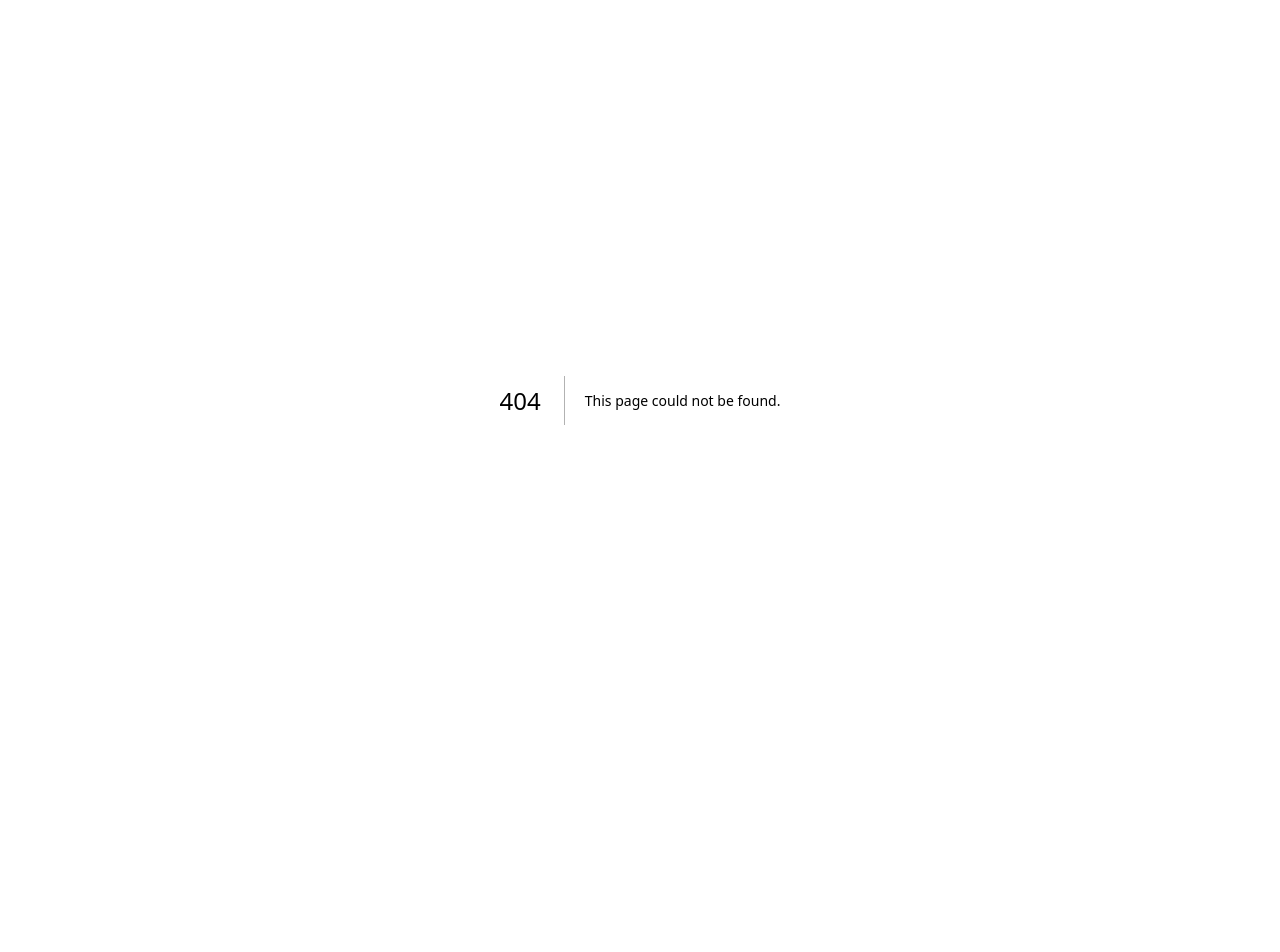
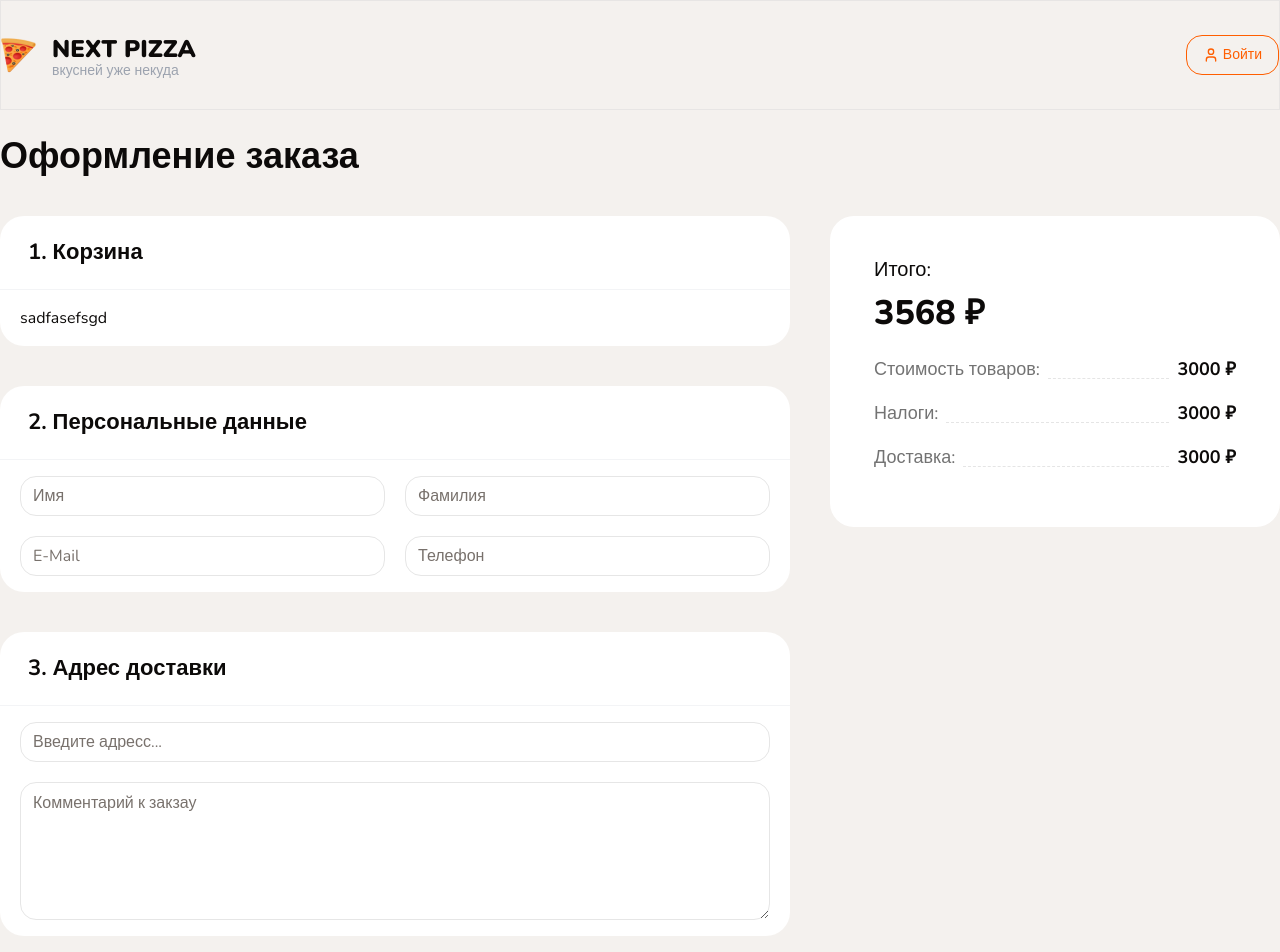
Before and after one commit to AndrewChernoff/next_pizza, a Next.js app: page /order in a window 1280 px wide. Before the commit this address had no page. Shown: the top 952 px of the page. Before the commit the page ends 800 px from the top, so only its background shows below. Built offline with nearby package versions, Linux system fonts and the light colour scheme.

Commit message:
add: order page

```diff
--- /dev/null
+++ b/app/(order)/layout.tsx
@@ -0,0 +1,14 @@
+import { Header } from "@/shared/components/shared";
+
+export default function OrderLayout({
+  children,
+}: Readonly<{
+  children: React.ReactNode;
+}>) {
+  return (
+      <main className="min-h-screen bg-[#F4F1EE]">
+        <Header className="border-grey-200" hasSearch={false} hasCart={false}/>
+        {children}
+      </main>
+  );
+}
--- /dev/null
+++ b/app/(order)/order/page.tsx
@@ -0,0 +1,61 @@
+import { CheckoutItemDetails, Container, Title, WhiteBlock } from "@/shared/components/shared";
+import { Input, Textarea } from "@/shared/components/ui";
+
+export default function Checkout() {
+  return (
+    <Container className="mt-5">
+      <Title
+        text="Оформление заказа"
+        className="font-extrabold mb-8 text-[36px]"
+      />
+
+      <div className="flex gap-10">
+        <div className="flex flex-col gap-10 flex-1 mb-20">
+          <WhiteBlock title="1. Корзина">sadfasefsgd</WhiteBlock>
+
+          <WhiteBlock title="2. Персональные данные">
+            <div className="grid grid-cols-2 gap-5">
+              <Input name="firstName" className="text-base" placeholder="Имя" />
+              <Input
+                name="lastName"
+                className="text-base"
+                placeholder="Фамилия"
+              />
+              <Input name="email" className="text-base" placeholder="E-Mail" />
+              <Input name="phone" className="text-base" placeholder="Телефон" />
+            </div>
+          </WhiteBlock>
+
+          <WhiteBlock title="3. Адрес доставки">
+            <div className="flex flex-col gap-5">
+              <Input
+                name="firstName"
+                className="text-base"
+                placeholder="Введите адресс..."
+              />
+              <Textarea
+                rows={5}
+                className="text-base"
+                placeholder="Комментарий к закзау"
+              />
+            </div>
+          </WhiteBlock>
+        </div>
+
+        <div className="w-[450px]">
+          <WhiteBlock className="p-6 sticky top-4">
+            <div className="flex flex-col gap-1">
+              <span className="text-xl">Итого:</span>
+              <span className="text-[34px] font-extrabold">3568 ₽</span>
+            </div>
+
+            <CheckoutItemDetails title={"Стоимость товаров:"} value="3000 ₽"/>
+            <CheckoutItemDetails title={"Налоги:"} value="3000 ₽"/>
+            <CheckoutItemDetails title={"Доставка:"} value="3000 ₽"/>
+
+          </WhiteBlock>
+        </div>
+      </div>
+    </Container>
+  );
+}
--- /dev/null
+++ b/shared/components/shared/checkout-item-detailes.tsx
@@ -0,0 +1,21 @@
+import { cn } from '@/shared/lib/utils';
+import React from 'react';
+
+interface Props {
+  title?: React.ReactNode;
+  value?: React.ReactNode;
+  className?: string;
+}
+
+export const CheckoutItemDetails: React.FC<Props> = ({ title, value, className }) => {
+  return (
+    <div className={cn('flex my-4', className)}>
+      <span className="flex flex-1 text-lg text-neutral-500">
+        {title}
+        <div className="flex-1 border-b border-dashed border-b-neutral-200 relative -top-1 mx-2" />
+      </span>
+
+      <span className="font-bold text-lg">{value}</span>
+    </div>
+  );
+};
--- a/shared/components/shared/header.tsx
+++ b/shared/components/shared/header.tsx
@@ -9,9 +9,11 @@
 
 type PropsType = {
   className?: string;
+  hasSearch?: boolean;
+  hasCart?: boolean;
 };
 
-export const Header = ({ className }: PropsType) => {
+export const Header = ({ className, hasSearch = true, hasCart = true }: PropsType) => {
   return (
     <header className={cn("border border-b", className)}>
       <Container className="flex itmes-center justify-between py-8">
@@ -27,9 +29,9 @@
             </div>
           </Link>
 
-        <div className="mx-10 flex-1">
+        {hasSearch && <div className="mx-10 flex-1">
           <SearchInput />
-        </div>
+        </div>}
 
         <div className="flex items-center gap-3">
           <Button variant={"outline"} className="flex items-center gap-1">
@@ -37,7 +39,7 @@
             Войти
           </Button>
 
-          <CartButton />
+          {hasCart && <CartButton />}
           </div>
       </Container>
     </header>
--- a/shared/components/shared/index.ts
+++ b/shared/components/shared/index.ts
@@ -1,3 +1,4 @@
+import { CheckoutItemDetails } from './checkout-item-detailes';
 export { SearchInput } from './search-input';
 export { ProductsGroupList } from './products-group-list';
 export { ProductsCard } from './products-card';
@@ -11,4 +12,6 @@
 export { Container } from './container';
 export { Header } from './header';
 export { CartDrawer } from './cart-drawer';
+export { WhiteBlock } from './white-block';
+export { CheckoutItemDetails } from './checkout-item-detailes';
 export * from './modals';
--- /dev/null
+++ b/shared/components/shared/white-block.tsx
@@ -0,0 +1,31 @@
+import React from 'react';
+import { Title } from './title';
+import { cn } from '@/shared/lib/utils';
+
+interface Props {
+  title?: string;
+  endAdornment?: React.ReactNode;
+  className?: string;
+  contentClassName?: string;
+}
+
+export const WhiteBlock: React.FC<React.PropsWithChildren<Props>> = ({
+  title,
+  endAdornment,
+  className,
+  contentClassName,
+  children,
+}) => {
+  return (
+    <div className={cn('bg-white rounded-3xl', className)}>
+      {title && (
+        <div className="flex items-center justify-between p-5 px-7 border-b border-gray-100">
+          <Title text={title} size="sm" className="font-bold" />
+          {endAdornment}
+        </div>
+      )}
+
+      <div className={cn('px-5 py-4', contentClassName)}>{children}</div>
+    </div>
+  );
+};
--- a/shared/components/ui/index.ts
+++ b/shared/components/ui/index.ts
@@ -8,3 +8,4 @@
 export { Select } from "./select";
 export { Skeleton } from "./skeleton";
 export { Slider } from "./slider";
+export { Textarea } from "./textarea"
--- /dev/null
+++ b/shared/components/ui/textarea.tsx
@@ -0,0 +1,24 @@
+import { cn } from "@/shared/lib/utils"
+import * as React from "react"
+
+
+export interface TextareaProps
+  extends React.TextareaHTMLAttributes<HTMLTextAreaElement> {}
+
+const Textarea = React.forwardRef<HTMLTextAreaElement, TextareaProps>(
+  ({ className, ...props }, ref) => {
+    return (
+      <textarea
+        className={cn(
+          "flex min-h-[80px] w-full rounded-md border border-input bg-background px-3 py-2 text-sm ring-offset-background placeholder:text-muted-foreground focus-visible:outline-none focus-visible:ring-2 focus-visible:ring-ring focus-visible:ring-offset-2 disabled:cursor-not-allowed disabled:opacity-50",
+          className
+        )}
+        ref={ref}
+        {...props}
+      />
+    )
+  }
+)
+Textarea.displayName = "Textarea"
+
+export { Textarea }
```
